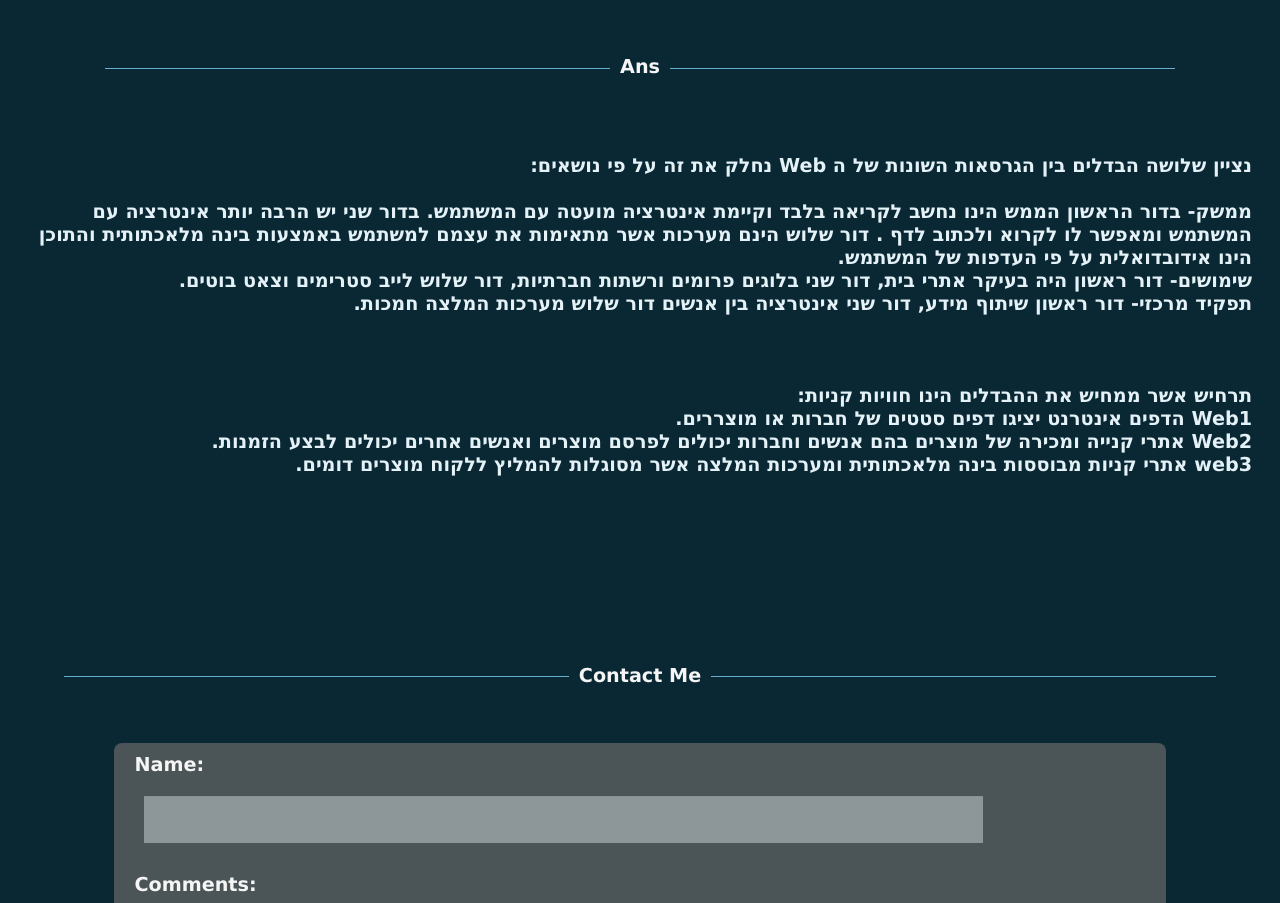
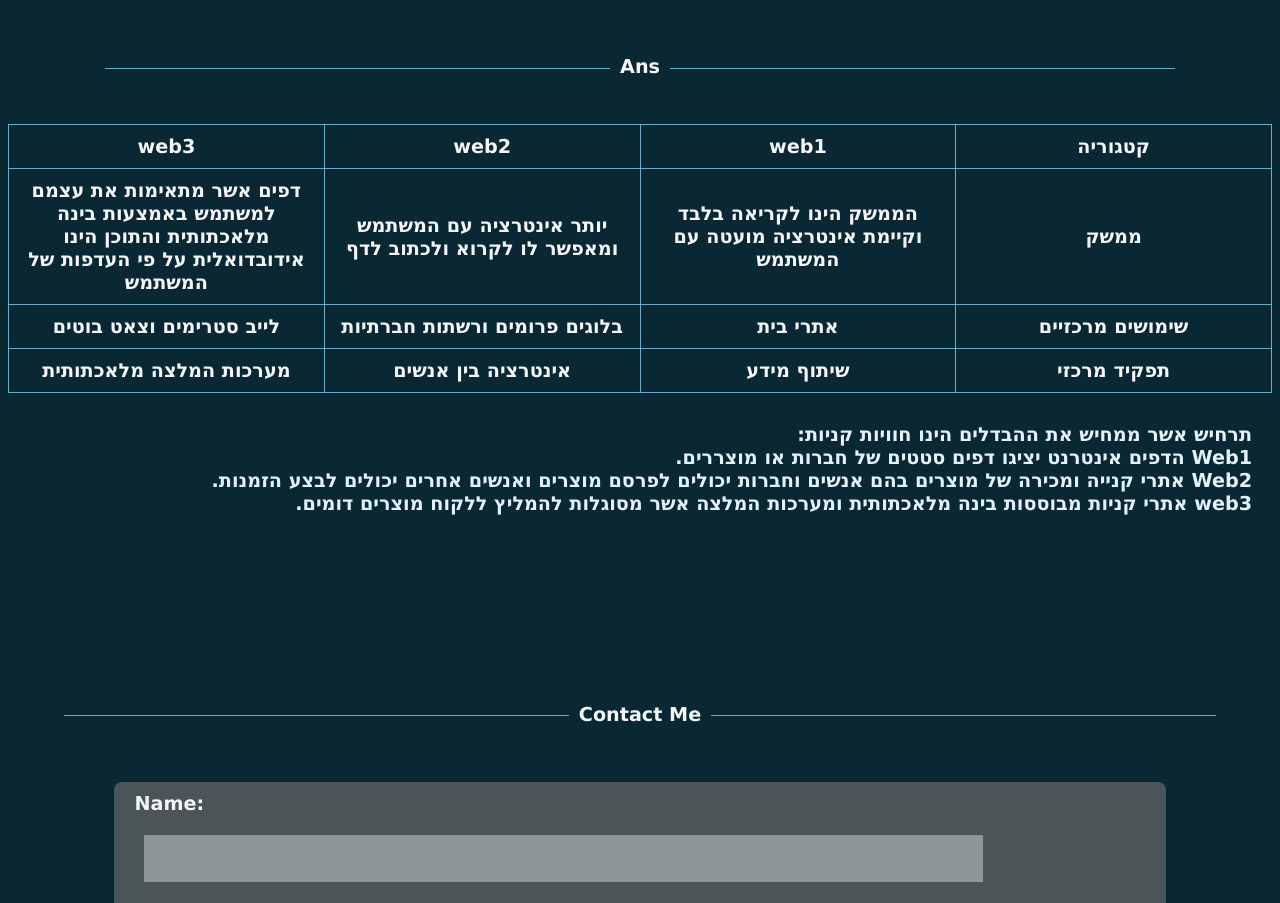
Before and after one commit to Web-Development-Environments-2021/205587660, a plain HTML site: page index.html in a window 1280 px wide. Shown: the part 3340-4243 px from the top of the page. Drawn offline with Linux system fonts and the light colour scheme.

Commit message:
added table for answer

```diff
--- a/index.html
+++ b/index.html
@@ -145,15 +145,40 @@
 <br/>
 <br/>
 <br/>
-<p id= "Heb_ans" dir="rtl">נציין שלושה הבדלים בין הגרסאות השונות של ה Web נחלק את זה על פי נושאים: </br>
-</br>
-ממשק- בדור הראשון הממש הינו נחשב לקריאה בלבד וקיימת אינטרציה מועטה עם המשתמש. בדור שני יש הרבה יותר אינטרציה עם המשתמש ומאפשר לו לקרוא ולכתוב לדף . דור שלוש הינם מערכות אשר מתאימות את עצמם למשתמש באמצעות בינה מלאכתותית והתוכן הינו אידובדואלית על פי העדפות של המשתמש.
-</br>
-שימושים- דור ראשון היה בעיקר אתרי בית, דור שני בלוגים פרומים ורשתות חברתיות,  דור שלוש לייב סטרימים וצאט בוטים.
-</br>
-תפקיד מרכזי- דור ראשון שיתוף מידע, דור שני אינטרציה בין אנשים דור שלוש מערכות המלצה חמכות.
-</br></br>
-</br></br>
+
+<table id= "ans_table" width= 100%, dir=rtl>
+  <tr>
+    <td width="25%">קטגוריה</td>
+    <td width="25%">web1</td>
+    <td width="25%">web2</td>
+    <td width="25%">web3</td>
+  </tr>
+
+  <tr>
+    <td width="25%">ממשק</td>
+    <td width="25%">הממשק הינו  לקריאה בלבד וקיימת אינטרציה מועטה עם המשתמש</td>
+    <td width="25%">יותר אינטרציה עם המשתמש ומאפשר לו לקרוא ולכתוב לדף </td>
+    <td width="25%"> דפים אשר מתאימות את עצמם למשתמש באמצעות בינה מלאכתותית והתוכן הינו אידובדואלית על פי העדפות של המשתמש</td>
+  </tr>
+
+  <tr>
+    <td width="25%">שימושים מרכזיים</td>
+    <td width="25%">אתרי בית </td>
+    <td width="25%">בלוגים פרומים ורשתות חברתיות</td>
+    <td width="25%">לייב סטרימים וצאט בוטים </td>
+  </tr>
+  </tr>
+
+  <tr>
+    <td width="25%">תפקיד מרכזי</td>
+    <td width="25%">שיתוף מידע</td>
+    <td width="25%">אינטרציה בין אנשים</td>
+    <td width="25%">מערכות המלצה מלאכתותית </td>
+  </tr>
+  </tr>
+
+</table>
+<p id= "Heb_ans" dir="rtl">
 תרחיש אשר ממחיש את ההבדלים הינו חוויות קניות:
 </br>
  Web1 הדפים אינטרנט יציגו דפים סטטים של חברות או מוצררים. </br>
--- a/style.css
+++ b/style.css
@@ -250,3 +250,10 @@ form {
   #Heb_ans{
 	text-align: right;
 }
+
+#ans_table, #ans_table td {
+	border: 1px solid #67AFCB;
+	border-collapse: collapse;
+	padding: 10px;
+
+}
```
